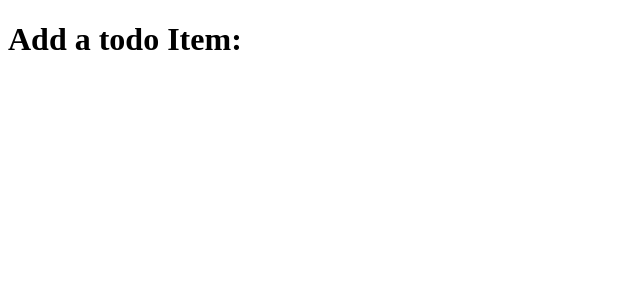
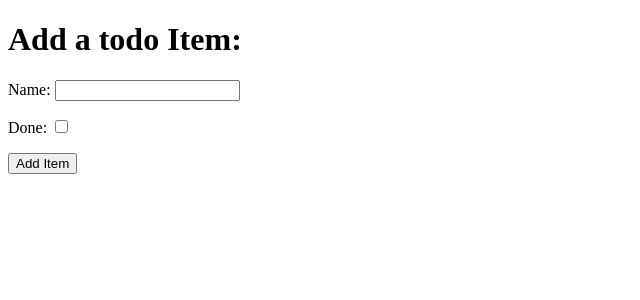
Before and after one commit to atchutchi/hello-django, a Django app: page /add in a window 1280 px wide. Shown: the top 300 px of the page, without its empty margins (0-640 px from the left). Run offline with Django 3.2, Linux system fonts and the light colour scheme.

Commit message:
Add Creating a new item

```diff
--- a/django_todo/settings.py
+++ b/django_todo/settings.py
@@ -25,10 +25,10 @@ SECRET_KEY = 'django-insecure-g8^jm57q6#$-ez%q9h%o*hu8@9jw3yzp!xh@dz7(x&0ayg230i
 # SECURITY WARNING: don't run with debug turned on in production!
 DEBUG = True
 
-ALLOWED_HOSTS = ['8000-atchutchi-hellodjango-ptan6tp78zd.ws-eu104.gitpod.io']
+ALLOWED_HOSTS = ['8000-atchutchi-hellodjango-rmge0vx1wc1.ws-eu105.gitpod.io']
 
 CSRF_TRUSTED_ORIGINS = [
-    'https://8000-atchutchi-hellodjango-ptan6tp78zd.ws-eu104.gitpod.io',
+    'https://8000-atchutchi-hellodjango-rmge0vx1wc1.ws-eu105.gitpod.io',
 ]
 
 # Application definition
--- a/django_todo/urls.py
+++ b/django_todo/urls.py
@@ -20,5 +20,5 @@ from todo.views import get_todo_list, add_item
 urlpatterns = [
     path('admin/', admin.site.urls),
     path('', get_todo_list, name='get_todo_list'),
-    path('add', add_item, name='add')
+    path('add', add_item, name='add'),
 ]
--- a/todo/templates/todo/add_item.html
+++ b/todo/templates/todo/add_item.html
@@ -7,5 +7,27 @@
 </head>
 <body>
     <h1>Add a todo Item:</h1>
+    <form method="POST" action="{% url 'add' %}">
+        {% csrf_token %}
+        <div>
+            <p>
+                <label for = "id_name">Name:</label>
+                <input type="text" id="id_name" name="item_name" />
+            </p>
+        </div>
+        <div>
+            <p>
+                <label for = "id_done">Done:</label>
+                <input type="checkbox" id="id_done" name="done" />
+            </p>
+        </div>
+        <div>
+            <p>
+                <button type="submit">Add Item</button>
+            </p>
+        </div>
+    </form>
+
+
 </body>
 </html>
--- a/todo/templates/todo/todo_list.html
+++ b/todo/templates/todo/todo_list.html
@@ -20,6 +20,6 @@
         <tr><td>You have nothing to do.</td></tr>
         {% endfor %}
     </table>
-    <a href="/add"></a>
+    <a href = "/add">Add an Item</a>
 </body>
 </html>
--- a/todo/views.py
+++ b/todo/views.py
@@ -1,4 +1,4 @@
-from django.shortcuts import render
+from django.shortcuts import render, redirect
 from .models import Item
 
 # Create your views here.
@@ -13,4 +13,10 @@ def get_todo_list(request):
 
 
 def add_item(request):
+    if request.method == 'POST':
+        name = request.POST.get('item_name')
+        done = 'done' in request.POST
+        Item.objects.create(name=name, done=done)
+        return redirect('get_todo_list')
+
     return render(request, 'todo/add_item.html')
```
Also changed, not shown: db.sqlite3.
